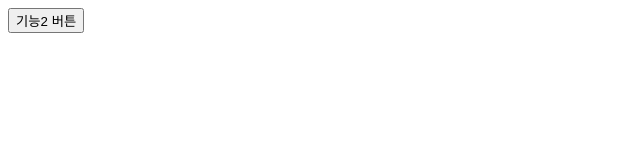
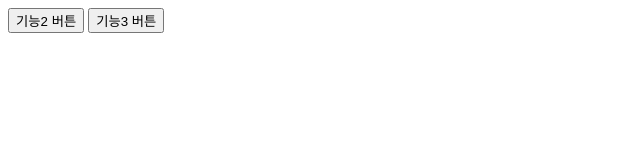
Before and after one commit to yshzjq/git-conflict-test, a plain HTML site: page index.html in a window 1280 px wide. Shown: the whole page, without its empty margins (0-640 px from the left). Drawn offline with Linux system fonts and the light colour scheme.

Commit message:
Update index.html
add feature3 button

```diff
--- a/index.html
+++ b/index.html
@@ -10,5 +10,6 @@
 <body>
   <div id="player"></div>
   <button>기능2 버튼</button>
+  <button>기능3 버튼</button>
 </body>
 </html>
```
